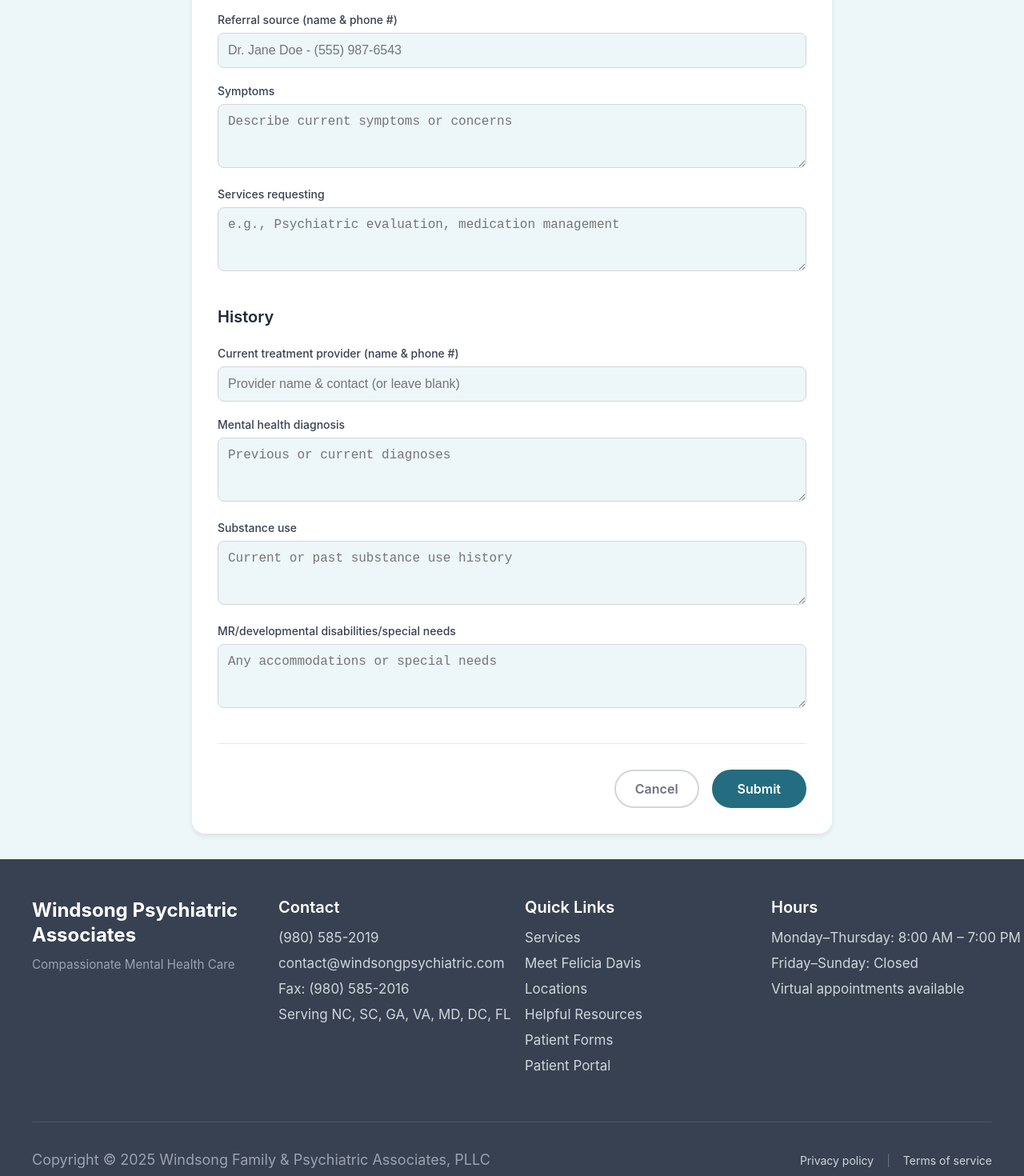
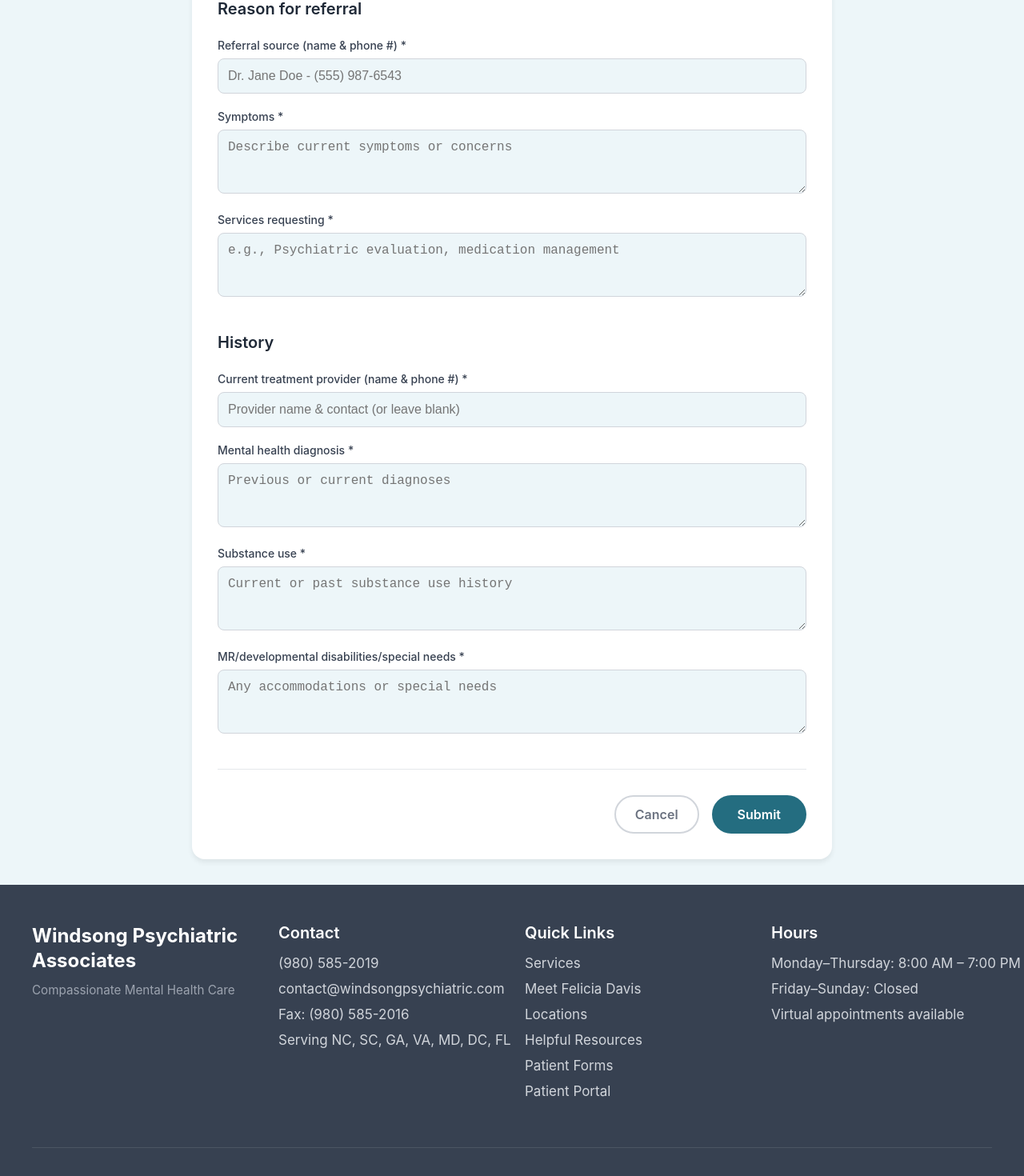
Before and after one commit to Brandi-Kinard/windsong-psychiatric, a React (Vite) app: page /patient-referral in a window 1280 px wide. Shown: the part 1129-2599 px from the top of the page at 80% size. Built offline with nearby package versions, Linux system fonts and the light colour scheme.

Commit message:
Make all fields in referral and history sections required, increase top spacing

```diff
--- a/src/components/Footer.jsx
+++ b/src/components/Footer.jsx
@@ -60,9 +60,9 @@ const Footer = () => {
         <div className="footer-bottom">
           <p>Copyright &copy; {currentYear} Windsong Family & Psychiatric Associates, PLLC</p>
           <div className="footer-bottom-links">
-            <Link to="/privacy">Privacy policy</Link>
+            <Link to="/privacy">Privacy Policy</Link>
             <span className="footer-divider">|</span>
-            <Link to="/terms">Terms of service</Link>
+            <Link to="/terms">Terms of Service</Link>
           </div>
         </div>
       </div>
--- a/src/components/PatientReferralForm.css
+++ b/src/components/PatientReferralForm.css
@@ -1,7 +1,7 @@
 .patient-referral-page {
   min-height: 100vh;
   background-color: #EDF6F9;
-  padding: 6rem 1rem 2rem;
+  padding: 8rem 1rem 2rem;
 }
 
 .referral-form-container {
@@ -163,7 +163,7 @@
 /* Responsive */
 @media (max-width: 768px) {
   .patient-referral-page {
-    padding: 5rem 0 0;
+    padding: 7rem 0 0;
   }
 
   .referral-form-container {
--- a/src/components/PatientReferralForm.jsx
+++ b/src/components/PatientReferralForm.jsx
@@ -252,35 +252,38 @@ const PatientReferralForm = () => {
           <div className="form-section">
             <h3>Reason for referral</h3>
             <div className="form-group">
-              <label htmlFor="referralSource">Referral source (name & phone #)</label>
+              <label htmlFor="referralSource">Referral source (name & phone #) *</label>
               <input
                 type="text"
                 id="referralSource"
                 placeholder="Dr. Jane Doe - (555) 987-6543"
                 value={formData.referralSource}
                 onChange={(e) => handleInputChange('referralSource', e.target.value)}
+                required
               />
             </div>
 
             <div className="form-group">
-              <label htmlFor="symptoms">Symptoms</label>
+              <label htmlFor="symptoms">Symptoms *</label>
               <textarea
                 id="symptoms"
                 placeholder="Describe current symptoms or concerns"
                 value={formData.symptoms}
                 onChange={(e) => handleInputChange('symptoms', e.target.value)}
                 rows="3"
+                required
               />
             </div>
 
             <div className="form-group">
-              <label htmlFor="servicesRequesting">Services requesting</label>
+              <label htmlFor="servicesRequesting">Services requesting *</label>
               <textarea
                 id="servicesRequesting"
                 placeholder="e.g., Psychiatric evaluation, medication management"
                 value={formData.servicesRequesting}
                 onChange={(e) => handleInputChange('servicesRequesting', e.target.value)}
                 rows="3"
+                required
               />
             </div>
           </div>
@@ -289,46 +292,50 @@ const PatientReferralForm = () => {
           <div className="form-section">
             <h3>History</h3>
             <div className="form-group">
-              <label htmlFor="currentTreatmentProvider">Current treatment provider (name & phone #)</label>
+              <label htmlFor="currentTreatmentProvider">Current treatment provider (name & phone #) *</label>
               <input
                 type="text"
                 id="currentTreatmentProvider"
                 placeholder="Provider name & contact (or leave blank)"
                 value={formData.currentTreatmentProvider}
                 onChange={(e) => handleInputChange('currentTreatmentProvider', e.target.value)}
+                required
               />
             </div>
 
             <div className="form-group">
-              <label htmlFor="mentalHealthDiagnosis">Mental health diagnosis</label>
+              <label htmlFor="mentalHealthDiagnosis">Mental health diagnosis *</label>
               <textarea
                 id="mentalHealthDiagnosis"
                 placeholder="Previous or current diagnoses"
                 value={formData.mentalHealthDiagnosis}
                 onChange={(e) => handleInputChange('mentalHealthDiagnosis', e.target.value)}
                 rows="3"
+                required
               />
             </div>
 
             <div className="form-group">
-              <label htmlFor="substanceUse">Substance use</label>
+              <label htmlFor="substanceUse">Substance use *</label>
               <textarea
                 id="substanceUse"
                 placeholder="Current or past substance use history"
                 value={formData.substanceUse}
                 onChange={(e) => handleInputChange('substanceUse', e.target.value)}
                 rows="3"
+                required
               />
             </div>
 
             <div className="form-group">
-              <label htmlFor="specialNeeds">MR/developmental disabilities/special needs</label>
+              <label htmlFor="specialNeeds">MR/developmental disabilities/special needs *</label>
               <textarea
                 id="specialNeeds"
                 placeholder="Any accommodations or special needs"
                 value={formData.specialNeeds}
                 onChange={(e) => handleInputChange('specialNeeds', e.target.value)}
                 rows="3"
+                required
               />
             </div>
           </div>
--- a/src/components/PrivacyPolicy.jsx
+++ b/src/components/PrivacyPolicy.jsx
@@ -5,7 +5,7 @@ const PrivacyPolicy = () => {
   return (
     <div className="privacy-policy-page">
       <div className="privacy-container">
-        <h1>Privacy policy</h1>
+        <h1>Privacy Policy</h1>
 
         <p>We are committed to protecting your privacy and providing a safe online experience. This Privacy Statement applies to our Practice's website and governs our data collection and usage practices. By using this website, you consent to the data practices described in this Privacy Statement.</p>
 
--- a/src/components/TermsOfService.jsx
+++ b/src/components/TermsOfService.jsx
@@ -6,7 +6,7 @@ const TermsOfService = () => {
   return (
     <div className="terms-of-service-page">
       <div className="terms-container">
-        <h1>Terms of service</h1>
+        <h1>Terms of Service</h1>
 
         <p><strong>Last updated: May 18, 2025</strong></p>
 
```
